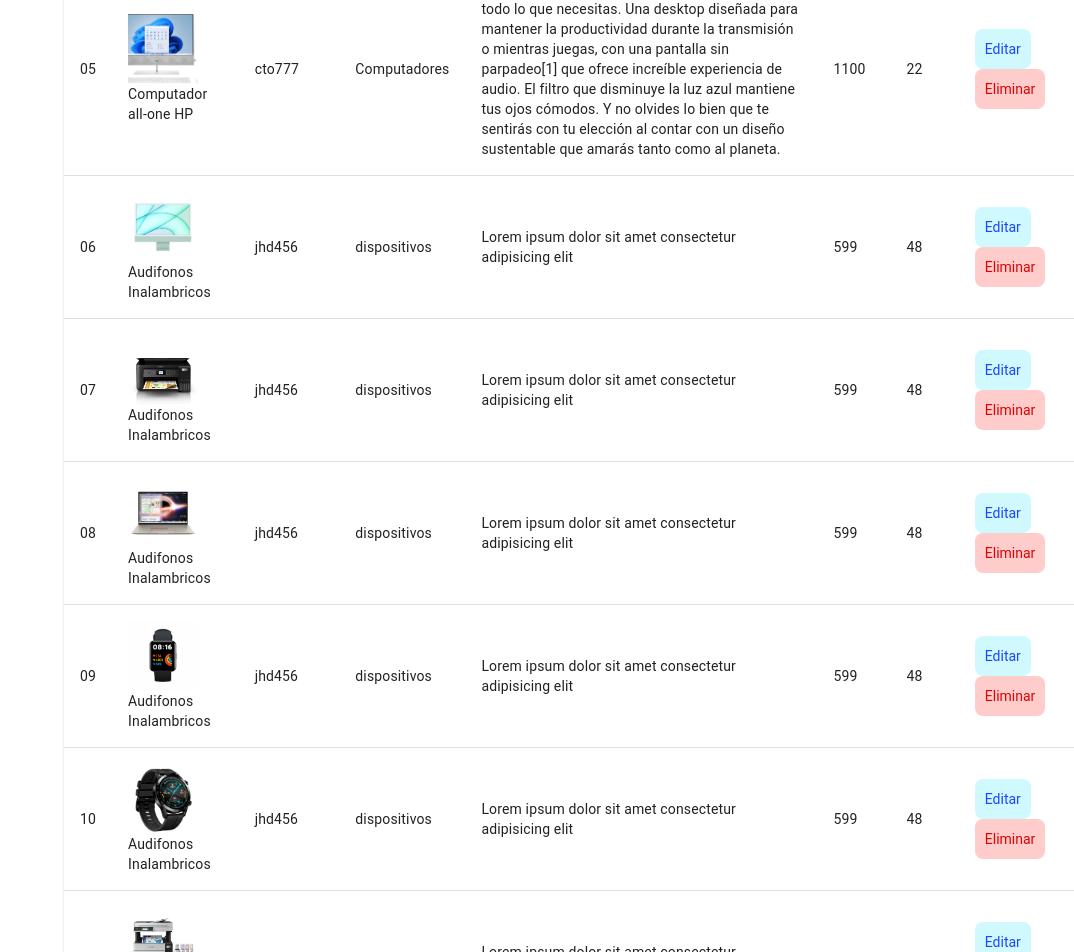
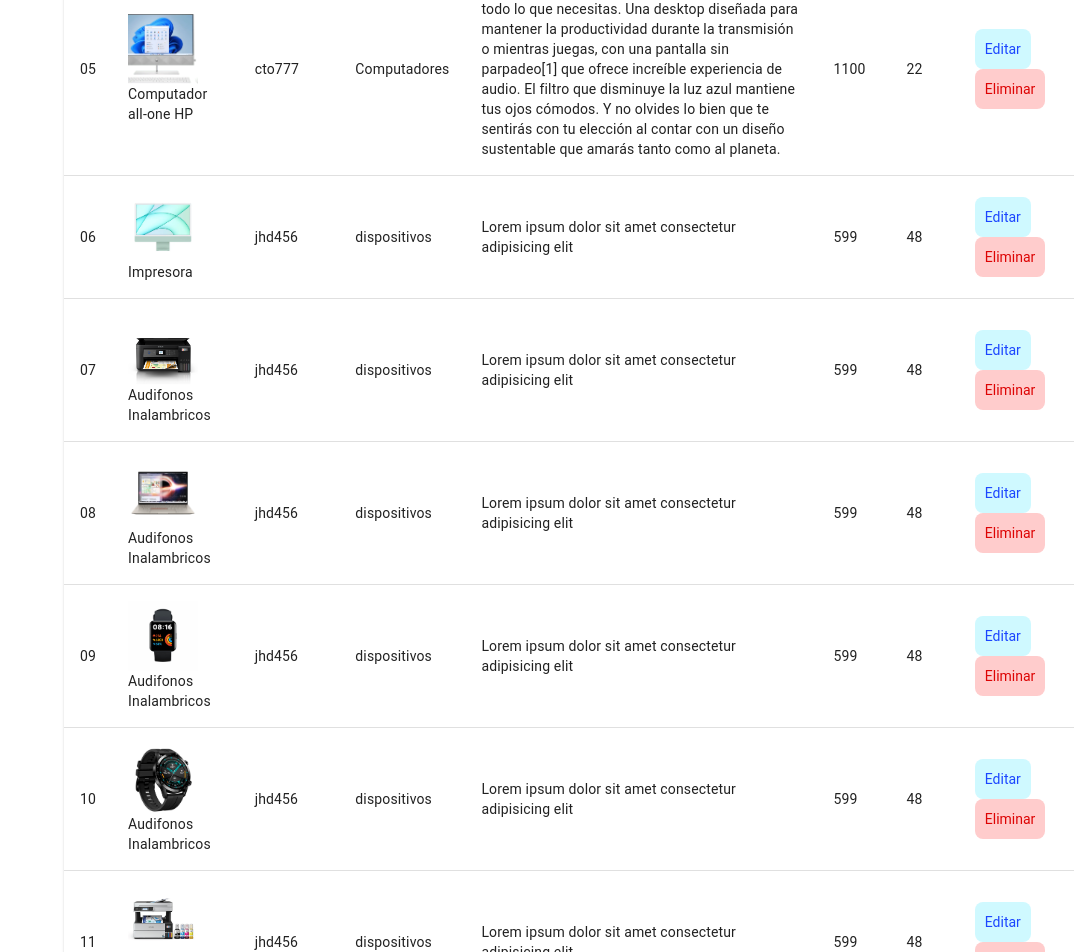
Before and after one commit to SoftwareSolutionsTeam/Proyecto-DAW-C4, a React (Create React App) app in the folder frontend/: page /productAd in a window 1280 px wide. Shown: the part 1222-2174 px from the top of the page, without its empty margins (206-1280 px from the left). Built offline with nearby package versions, Linux system fonts and the light colour scheme; no server answers.

Commit message:
Agrego impresora

```diff
--- a/frontend/src/pages/ProductAd.jsx
+++ b/frontend/src/pages/ProductAd.jsx
@@ -93,7 +93,7 @@ const ProductAd = () => {
       id: "06",
       img: img06,
       ref: "jhd456",
-      nombre: "Audifonos Inalambricos",
+      nombre: "Impresora",
       categoria: "dispositivos",
       descripcion: "Lorem ipsum dolor sit amet consectetur adipisicing elit",
       precio: "599",
```
